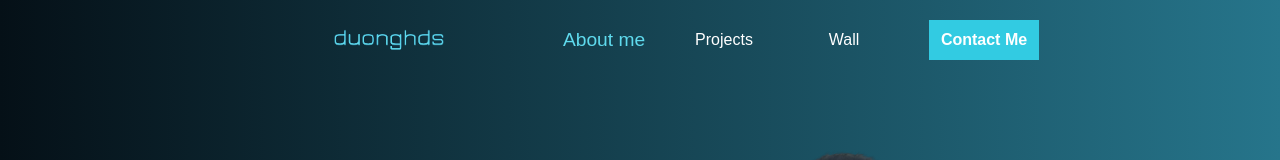
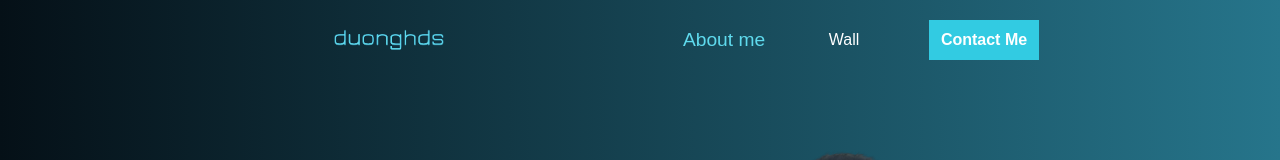
Before and after one commit to duonghds-portfolio/web-app, a React (Create React App) app: page / in a window 1280 px wide. Shown: the top 160 px of the page. Built offline with nearby package versions, Linux system fonts and the light colour scheme.

Commit message:
Update Layout.jsx

```diff
--- a/src/pages/layout/Layout.jsx
+++ b/src/pages/layout/Layout.jsx
@@ -121,7 +121,6 @@ export default class Layout extends React.Component {
 						<NavLogo labelName={AboutMeLabel} updatePageActive={this.updatePageActive} />
 						<div className="nav-button">
 							<NavLabel labelName={AboutMeLabel} path="/" pageActive={pageActive} updatePageActive={this.updatePageActive} />
-							<NavLabel labelName={ProjectsLabel} path="/projects" pageActive={pageActive} updatePageActive={this.updatePageActive} />
 							<NavLabel labelName={WallLabel} path="/wall" pageActive={pageActive} updatePageActive={this.updatePageActive} />
 							<ContactButton />
 						</div>
```
